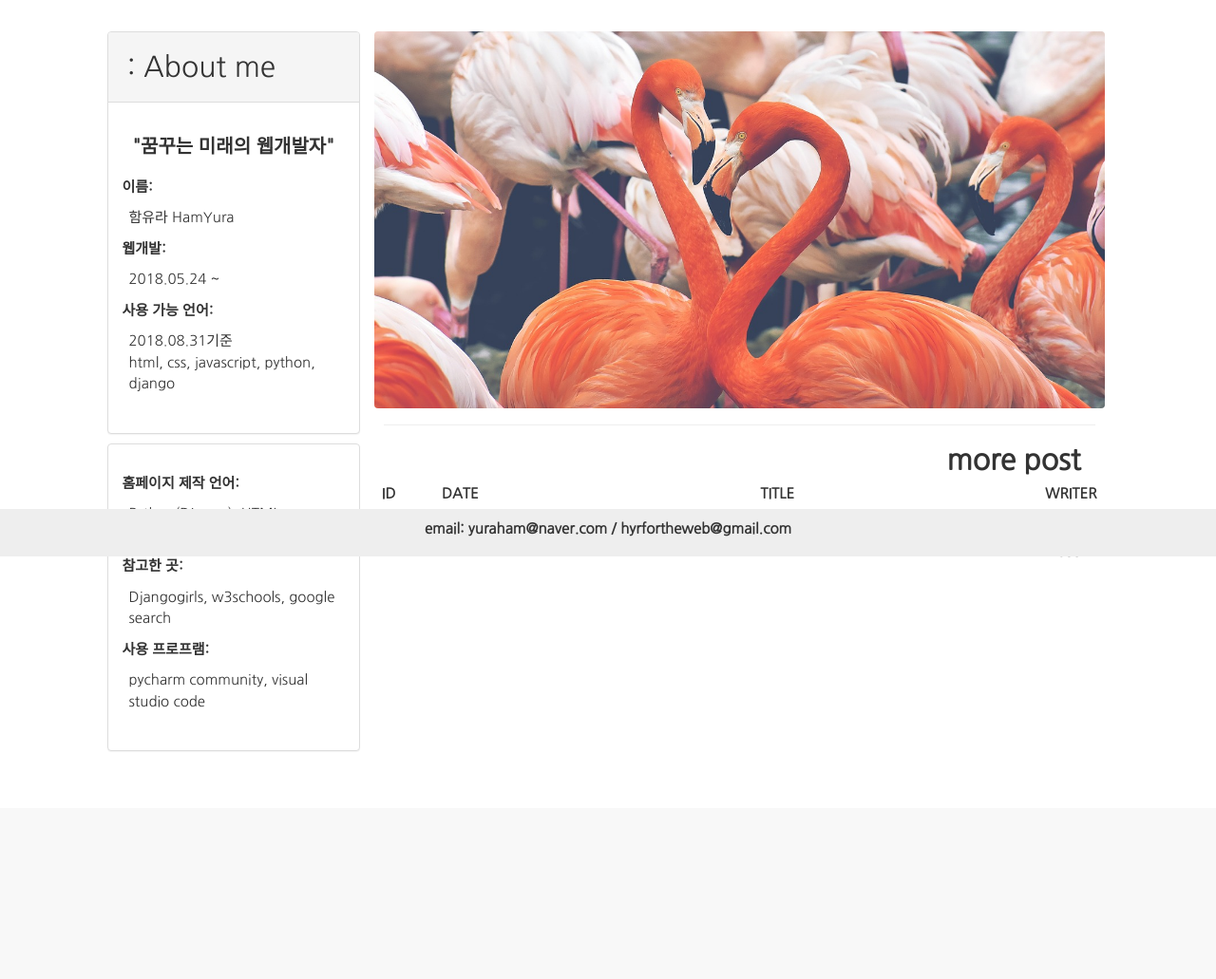
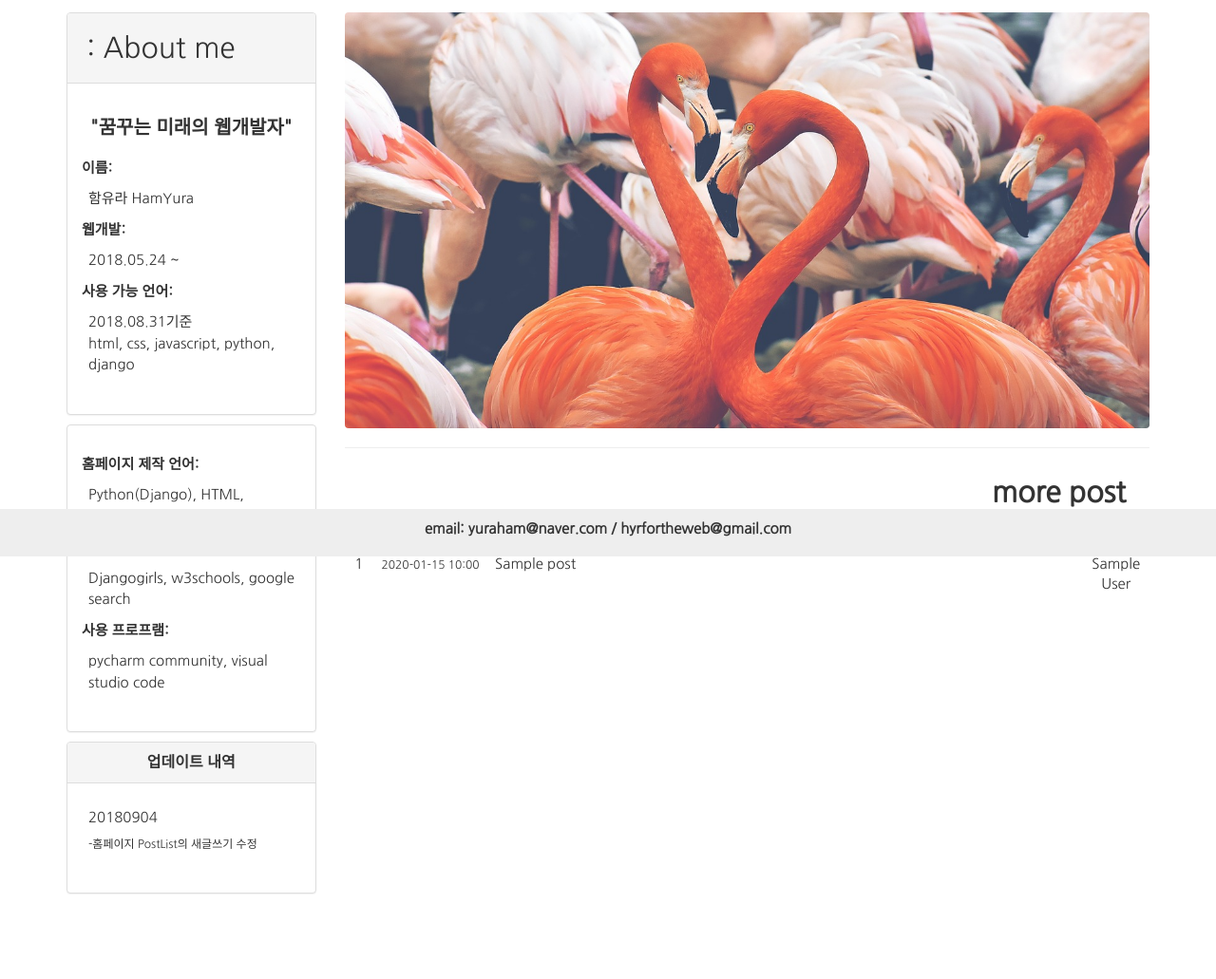
Before and after one commit to yuraham/portp, a Django app: template blog/templates/blog/blog_home.html in a window 1280 px wide. Shown: the part 214-1245 px from the top of the page at 95% size. Before the commit the page ends 1005 px from the top, so only its background shows below. Run offline with Django 3.2, Linux system fonts and the light colour scheme; the template is opened without the code that fills it: values that come from a table or form of the project are taken from there, others are empty; tables that the repository leaves empty hold one stand-in row (values such as "Sample post"); some libraries are stand-ins or nearby versions; some web fonts are replaced.

Commit message:
20180904 last

```diff
--- a/blog/static/css/home.css
+++ b/blog/static/css/home.css
@@ -1,23 +1,11 @@
-.home{
-    margin-top: 20px;
-}
-.row {
-    display: flex;
-    justify-content: center;
-    margin: auto;
-    width: 86%;
-    margin-left: 7%;
-    margin-right: 7%;
-}
-.cor-sm-2{
-    display:inline-block;
-    justify-content: center;
-    width: 300px;
-    margin-left: 10px;
-    float:left;
-}
 .pal{
     margin-bottom: 10px;
+    min-width: 200px;
+    width: 100%;
+    height: auto;
+}
+.pal2{
+    margin-bottom: 40px;
     min-width: 200px;
     width: 100%;
     height: auto;
@@ -45,15 +33,6 @@
     padding-left: 7px;
     padding-bottom: 5px;
 }
-.col-sm-10{
-    display:inline-block;
-}
-.bimgTable{
-    width: 100%;
-    display: inline-block;
-    justify-content: center;
-    position: relative;
-}
 .bimg{
     display: block;
     margin-left: auto;
@@ -76,7 +55,7 @@
     margin:0;
 }
 .idTh {
-    width: 20px;
+    width: 30px;
 }
 .dateTh {
     width: 120px;
@@ -94,3 +73,6 @@
 .tdTitle {
     padding-left: 20px;
 }
+.updateH{
+    margin:2px; font-size: 16px; text-align: center;
+}
--- a/blog/templates/blog/blog_home.html
+++ b/blog/templates/blog/blog_home.html
@@ -6,8 +6,9 @@
 {% block content %}
 
 <div class="home" >
+    <div class="container">
         <div class="row">
-        <div class="cor-sm-2">
+            <div class="col-sm-3">
                 <div class="panel panel-default pal">
                     <div class="panel-heading">
                         <h2 class="hhead">: About me</h2>
@@ -36,12 +37,23 @@
                         </div>
                     </div>
                 </div>
+                <div class="panel panel-default pal2">
+                    <div class="panel-heading">
+                        <h2 class="updateH"><strong>업데이트 내역</strong></h2>
                     </div>
-        <div class="col-sm-10" >
+                    <div class="panel-body">
+                        <div class="pbody">
+                            <p class="childP">20180904</p>
+                            <p class="childP"><small>-홈페이지 PostList의 새글쓰기 수정</small></p>
+                        </div>
+                    </div>
+                </div>
+            </div>
+            <div class="col-sm-9" >
                 <div class="bimgTable">
                     <img class="bimg" src="{% static 'image/flamingo.jpg' %}" alt="flamingo">
                 </div>
-            <hr class="d-sm-none" style="margin:10px">
+                <hr class="d-sm-none">
                 <div class="home-posts">
                     <h2 class="postText"><a href="{% url 'blog:blog_list' %}"><strong>more post</strong></a></h2>
                     <table class="table table-hover">
@@ -67,7 +79,7 @@
                 </div>
             </div>
         </div>
-
+    </div>
 </div>
 
 {% endblock %}
```
Lines whose indentation alone changed are shown as unchanged.
